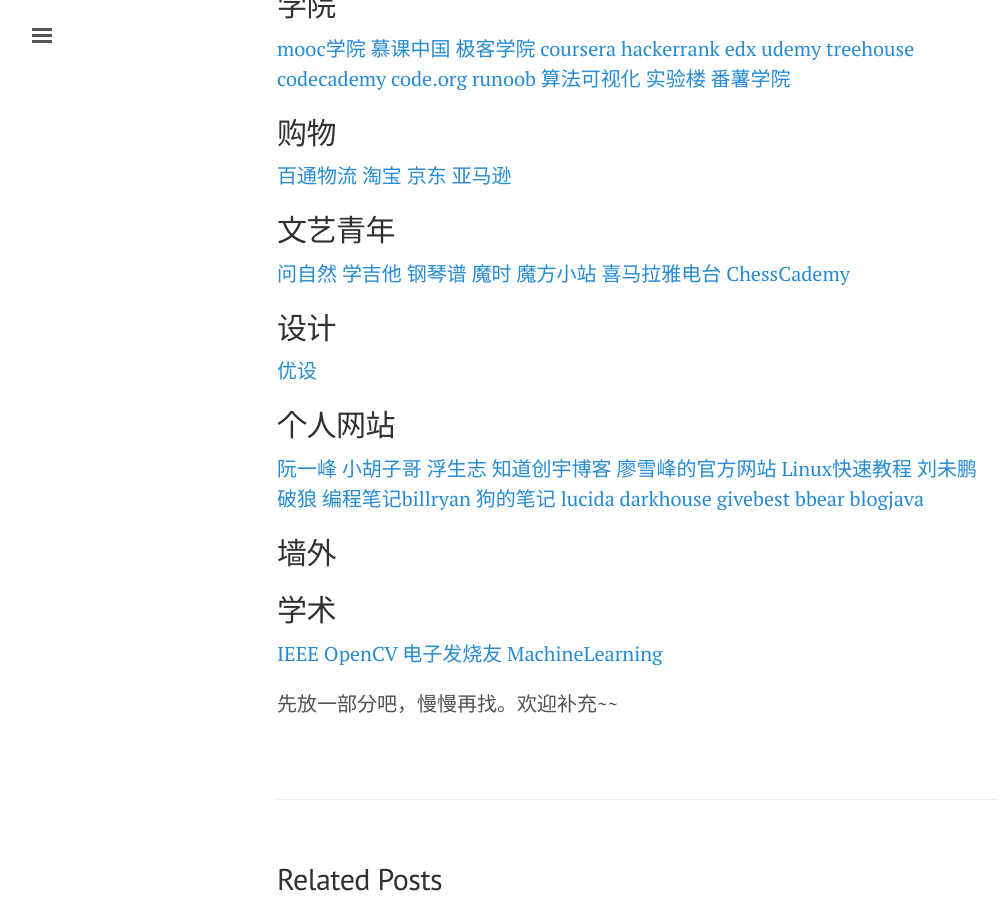
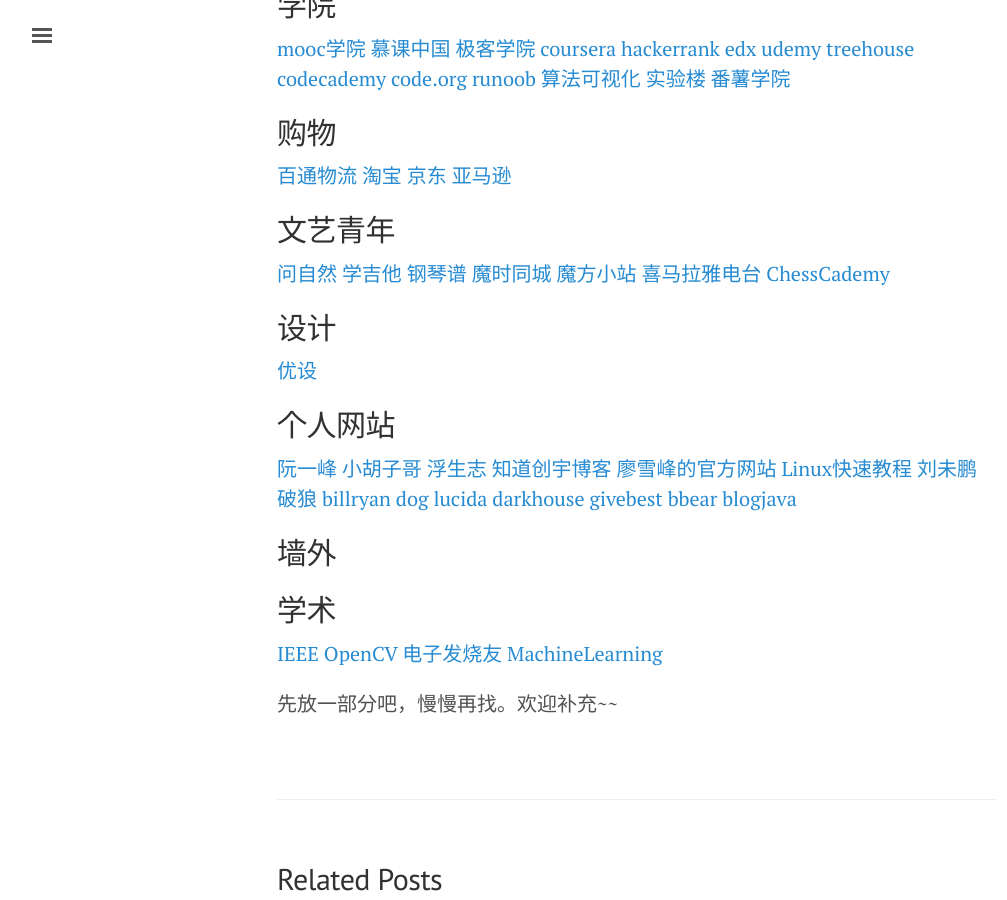
Before and after one commit to gyk6985432/myBlog, a Jekyll site: the page built from _posts/2015-12-18-my sites.md, in a window 1280 px wide and 900 px high, scrolled down 1061 px. Shown: the whole window, without its empty margins (3-1010 px from the left). Built offline with Jekyll 4.4.1, drawn with Linux system fonts in a browser that asks for light colours; comment, search, counter and statistics services are not loaded.

Commit message:
my site modify

```diff
--- a/_layouts/default.html
+++ b/_layouts/default.html
@@ -26,6 +26,7 @@
 
     <label for="sidebar-checkbox" class="sidebar-toggle"></label>
 
+
     <script>
       (function(document) {
         var toggle = document.querySelector('.sidebar-toggle');
--- a/_posts/2015-12-18-my sites.md
+++ b/_posts/2015-12-18-my sites.md
@@ -95,7 +95,7 @@
 [问自然](http://www.asknature.org/)
 [学吉他](http://get.yousician.com/)
 [钢琴谱](http://www.popiano.org/piano/index.htm)
-[魔时](http://www.mosh.cn/)
+[魔时同城](http://www.mosh.cn/)
 [魔方小站](http://www.rubik.com.cn/)
 [喜马拉雅电台](http://www.ximalaya.com/)
 [ChessCademy](https://www.chesscademy.com/)
@@ -112,8 +112,8 @@
 [Linux快速教程](http://linuxtools-rst.readthedocs.org/)
 [刘未鹏](http://mindhacks.cn/)
 [破狼](http://greengerong.com/)
-[编程笔记billryan](http://prog-notes.yuanbin.me/index.html)
-[狗的笔记](http://ffffound.sinaapp.com/)
+[billryan](http://prog-notes.yuanbin.me/index.html)
+[dog](http://ffffound.sinaapp.com/)
 [lucida](http://zh.lucida.me/)
 [darkhouse](http://darkhouse.com.cn/blog/list)
 [givebest](http://www.cnblogs.com/givebest/)
```
